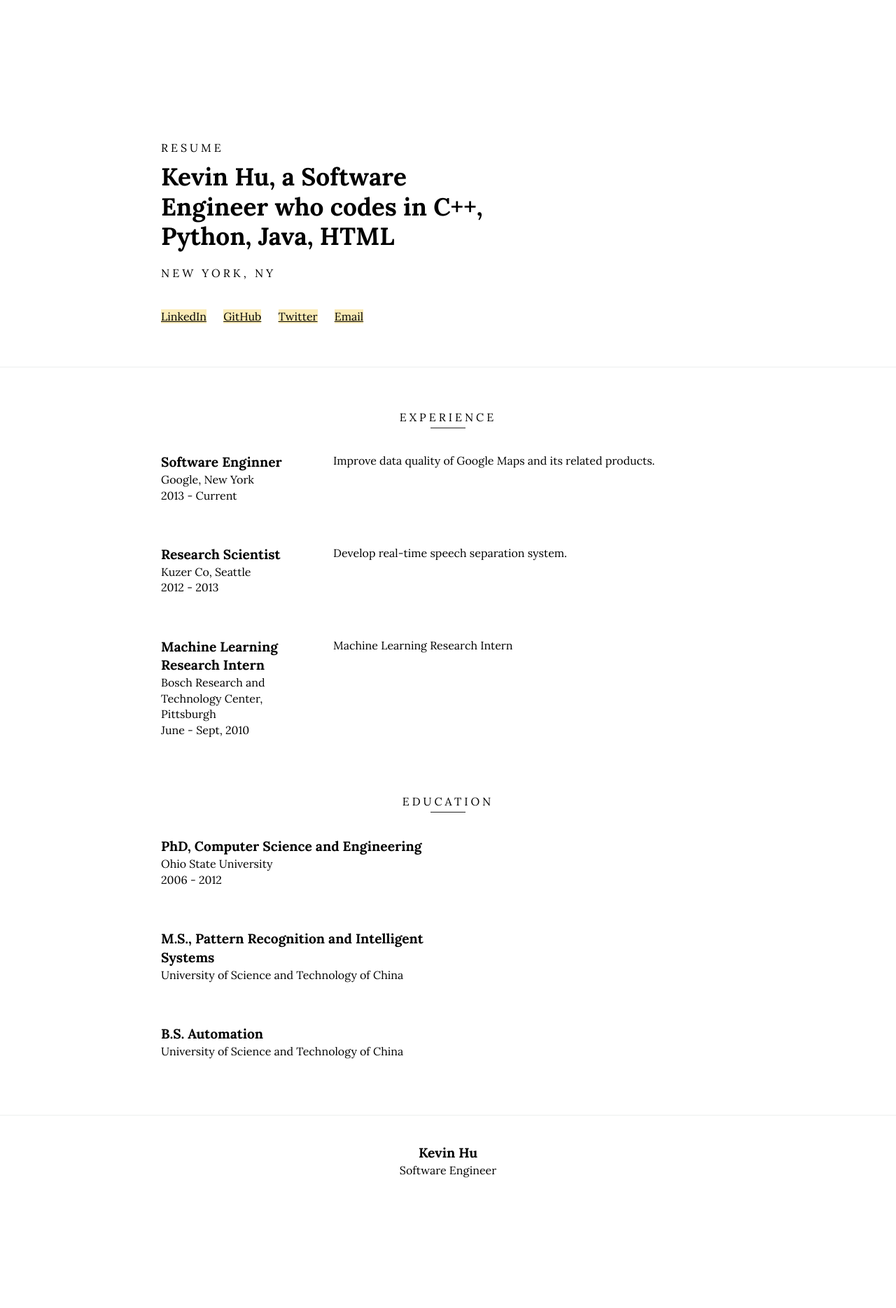
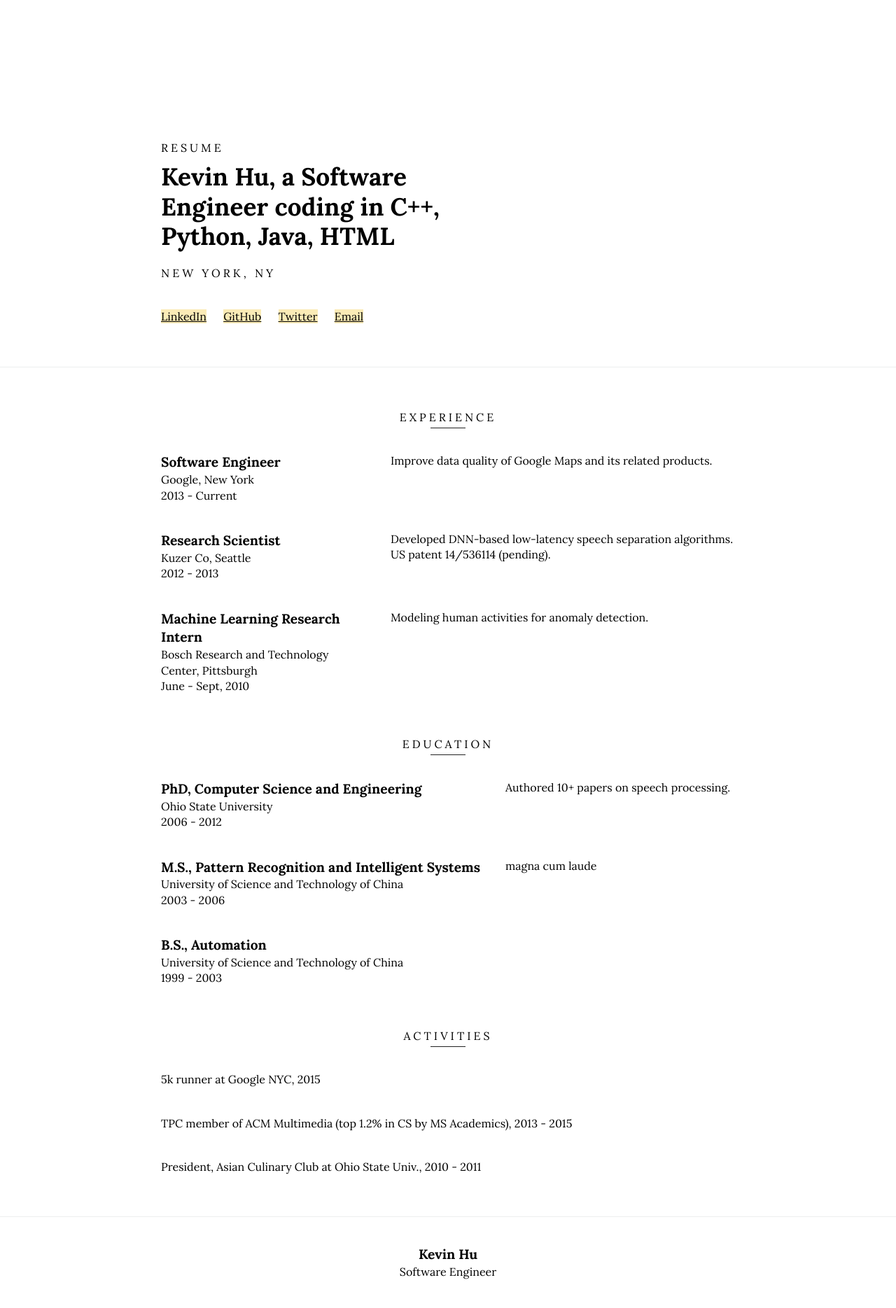
Before and after one commit to mrhuke/jekyll, a Jekyll site: the page built from index.html, in a window 1280 px wide. Shown: the whole page at 70% size. Built offline with Jekyll 4.4.1, drawn with Linux system fonts in a browser that asks for light colours; before the commit the page ends 1724 px from its top, so only the background shows below that.

Commit message:
added activity section and made css changes

```diff
--- /dev/null
+++ b/_data/activities.yaml
@@ -0,0 +1,5 @@
+- activity: 5k runner at Google NYC, 2015
+
+- activity: TPC member of ACM Multimedia (top 1.2% in CS by MS Academics), 2013 - 2015
+
+- activity: President, Asian Culinary Club at Ohio State Univ., 2010 - 2011
--- a/_data/education.yml
+++ b/_data/education.yml
@@ -1,12 +1,14 @@
 -   qualification: PhD, Computer Science and Engineering
     school: Ohio State University
     period: 2006 - 2012
-    description: University Fellowship
+    description: Authored 10+ papers on speech processing.
 
 -   qualification: M.S., Pattern Recognition and Intelligent Systems
     school: University of Science and Technology of China
+    period: 2003 - 2006
+    description: magna cum laude
+
+-   qualification: B.S., Automation
+    school: University of Science and Technology of China
+    period: 1999 - 2003
     description:
-
--   qualification: B.S. Automation
-    school: University of Science and Technology of China
-    description:
--- a/_data/jobs.yml
+++ b/_data/jobs.yml
@@ -1,4 +1,4 @@
--   title: Software Enginner
+-   title: Software Engineer
     company: Google, New York
     period: 2013 - Current
     description: Improve data quality of Google Maps and its related products.
@@ -6,9 +6,9 @@
 -   title: Research Scientist
     company: Kuzer Co, Seattle
     period: 2012 - 2013
-    description: Develop real-time speech separation system.
+    description: Developed DNN-based low-latency speech separation algorithms. US patent 14/536114 (pending).
 
 -   title: Machine Learning Research Intern
     company: Bosch Research and Technology Center, Pittsburgh
     period: June - Sept, 2010
-    description: Machine Learning Research Intern
+    description: Modeling human activities for anomaly detection.
--- a/_includes/header.html
+++ b/_includes/header.html
@@ -2,7 +2,7 @@
     <div class="container">
         <div class="intro">
             <p class="intro__pre">Resume</p>
-            <p class="intro__main"><span>{{ site.name }}</span>, a {{ site.job }} who codes in {{ site.languages }}</p>
+            <p class="intro__main"><span>{{ site.name }}</span>, a {{ site.job }} coding in {{ site.languages }}</p>
             <p class="intro__post">{{ site.location }}</p>
         </div>
 
--- a/_includes/resume.html
+++ b/_includes/resume.html
@@ -19,6 +19,19 @@
             <p class="title">{{ qualification.qualification }}</p>
             <p class="company">{{ qualification.school }}</p>
             <p class="period">{{ qualification.period }}</p>
-        </dt>
+        </dt><!--
+        --><dd>
+            <p>{{ qualification.description }}</p>
+        </dd>
+
     {% endfor %}
 </dl>
+
+<h3 class="section-title">Activities</h3>
+<dl class="activity">
+    {% for activity in site.data.activities %}
+        <dd>
+            <p>{{ activity.activity }}</p>
+        </dd>
+    {% endfor %}
+</dl>
--- a/_sass/_resume.scss
+++ b/_sass/_resume.scss
@@ -13,22 +13,30 @@ dt, dd {
 
 @media(min-width: 640px) {
     dt, dd {
-        margin-bottom: 60px;
+        margin-bottom: 40px;
     }
 
     .experience {
         dt {
-            width: 30%;
+            width: 40%;
             padding-right: ($spacer * 2);
         }
         dd {
-            width: 70%;
+            width: 60%;
         }
     }
 
     .education {
+        dt {
+            width: 60%;
+        }
+        dd {
+            width: 40%
+        }
+    }
+    .activity {
         dt, dd {
-            width: 50%;
+            width: 100%;
         }
     }
 }
```
Also changed, not shown: 1 other file.
